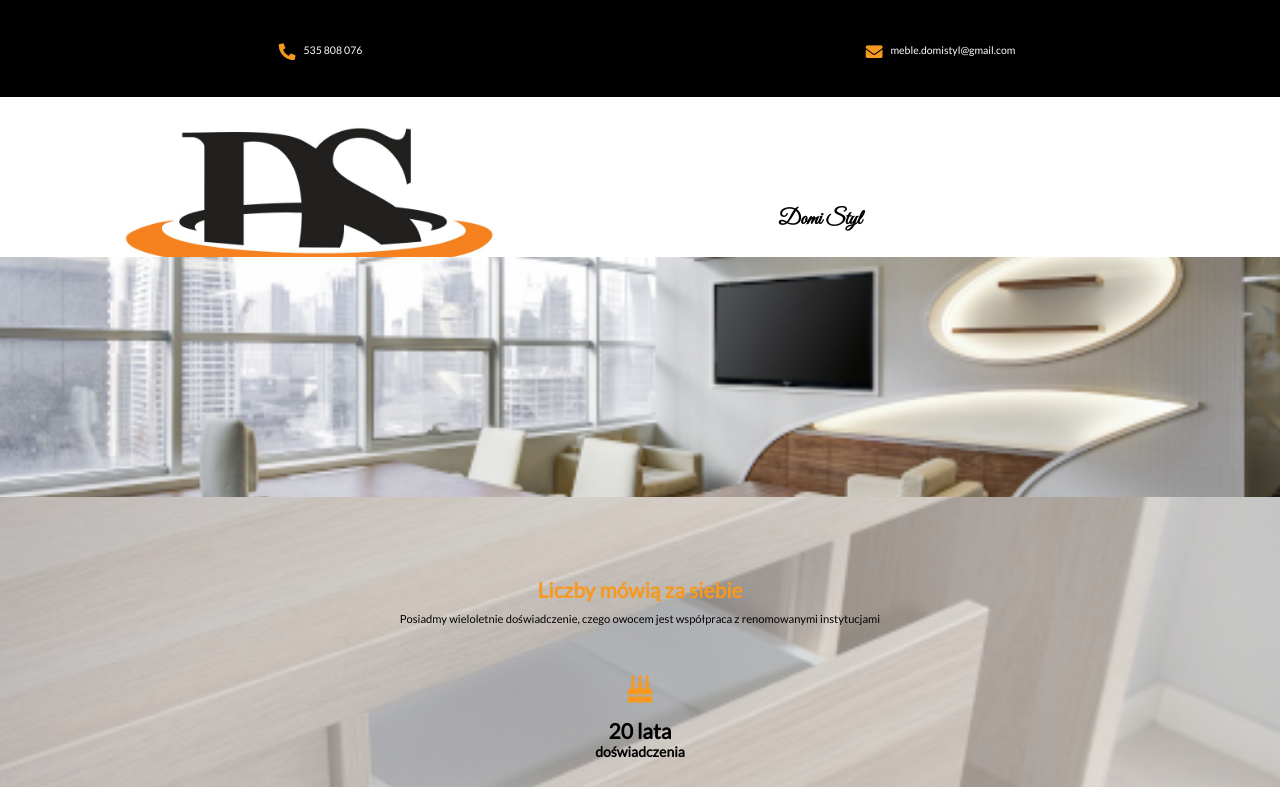
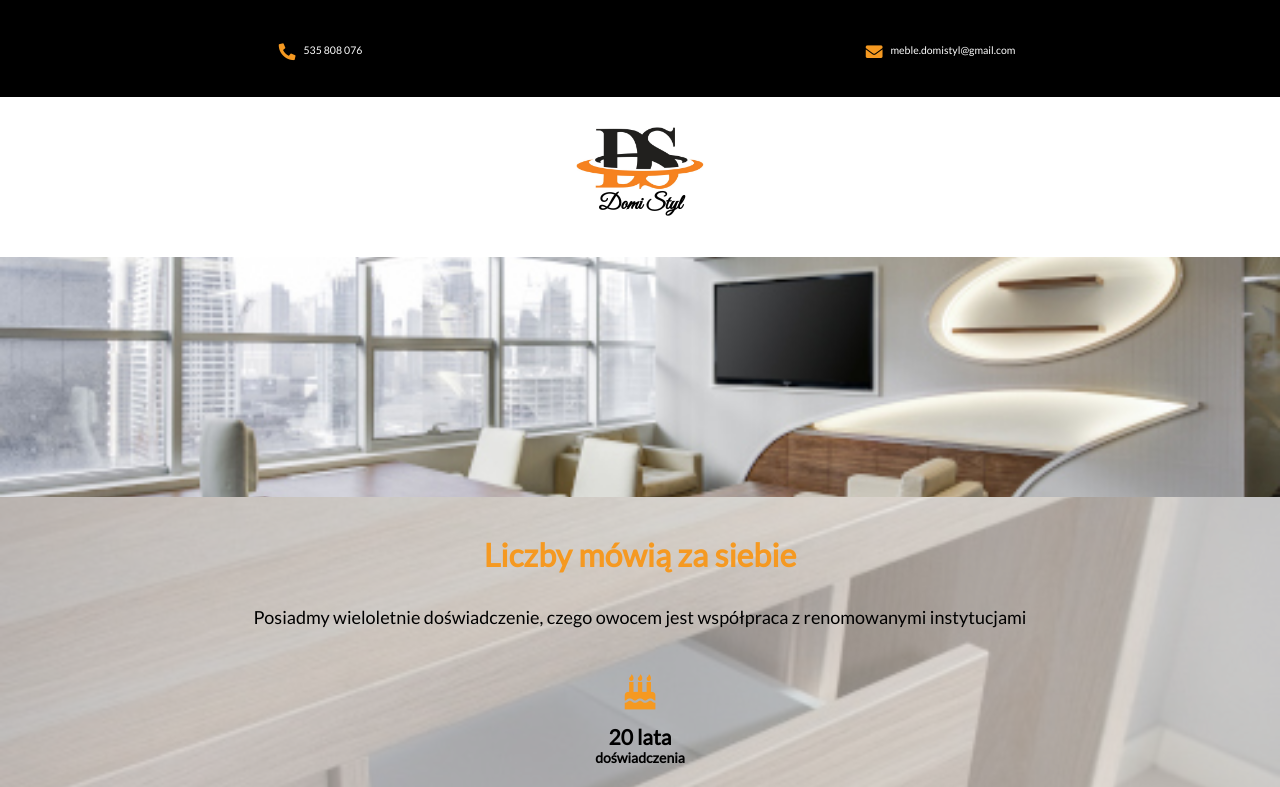
Before and after one commit to sebastianleszman/domi-styl, a plain HTML site: page index.html in a window 1280 px wide. Shown: the top 787 px of the page. Drawn offline with nearby package versions, Linux system fonts and the light colour scheme; some packages are replaced by stand-ins of ours.

Commit message:
another commit

```diff
--- a/css/style.css
+++ b/css/style.css
@@ -113,21 +113,16 @@ textarea {
   display: none;
 }
 .logo {
-  /* display: flex; */
-  /* flex-wrap: wrap; */
-  grid-column: 2/11;
-  gap: 0;
+  display: grid;
+  grid-template-columns: 1fr;
 }
 .logo img {
-  width: 80%;
-  height: 100%;
-  grid-column: 1/7;
+  width: 100%;
+  height: 8vh;
   object-fit: contain;
 }
 .logo h1 {
   text-align: center;
-  margin: auto;
-  grid-column: 7/13;
   font-family: 'Great Vibes', cursive;
 }
 .contact-info {
@@ -157,7 +152,7 @@ textarea {
 
 /* doswiadczenie section */
 #doswiadczenie-section {
-  padding: 50px 20px;
+  padding: 40px 30px 20px;
   grid-template-columns: 1fr;
   text-align: center;
   background-image: url(../asets/tlo-szafka.jpg);
@@ -168,21 +163,25 @@ textarea {
   background-blend-mode: screen;
 }
 .doswiadczenie-text {
-  padding: 30px 20px;
+  font-size: 16pt;
+  margin-bottom: 35px;
 }
 .doswiadczenie-text h1 {
-  margin-bottom: 10px;
+  margin-bottom: 35px;
+  font-size: 32px;
+  line-height: 1.1;
   color: var(--primary-light);
 }
 .doswiadczenie-text p {
-  font-size: 0.8rem;
+  font-size: 18px;
+  line-height: 1.2;
 }
 .doswiadczenie-card {
-  padding: 10px 20px;
+  margin-bottom: 40px;
 }
 .doswiadczenie-card i {
   color: var(--primary-light);
-  font-size: 2rem;
+  font-size: 2.5rem;
   margin-bottom: 15px;
 }
 /* opinion hero section */
@@ -241,6 +240,7 @@ textarea {
   padding: 30px 20px;
   line-height: 2rem;
   text-align: center;
+  margin-bottom: 1rem;
 }
 /* contact */
 #contact-section {
@@ -261,6 +261,7 @@ textarea {
 #contact-section input,
 #contact-section textarea {
   width: 100%;
+  color: var(--black);
   margin: 10px 0;
 }
 #contact-section .btn {
--- a/index.html
+++ b/index.html
@@ -41,7 +41,7 @@
         <span>meble.domistyl@gmail.com</span>
       </p>
     </section>
-    <nav id="nav-section" class="grid">
+    <nav id="nav-section" class="">
       <div class="menu">
         <ul>
           <li>
@@ -55,7 +55,7 @@
           </li>
         </ul>
       </div>
-      <div class="logo grid">
+      <div class="logo">
         <img src="./asets/logo/logo.jpg" alt="Company Logo" />
         <h1>Domi Styl</h1>
       </div>
```
